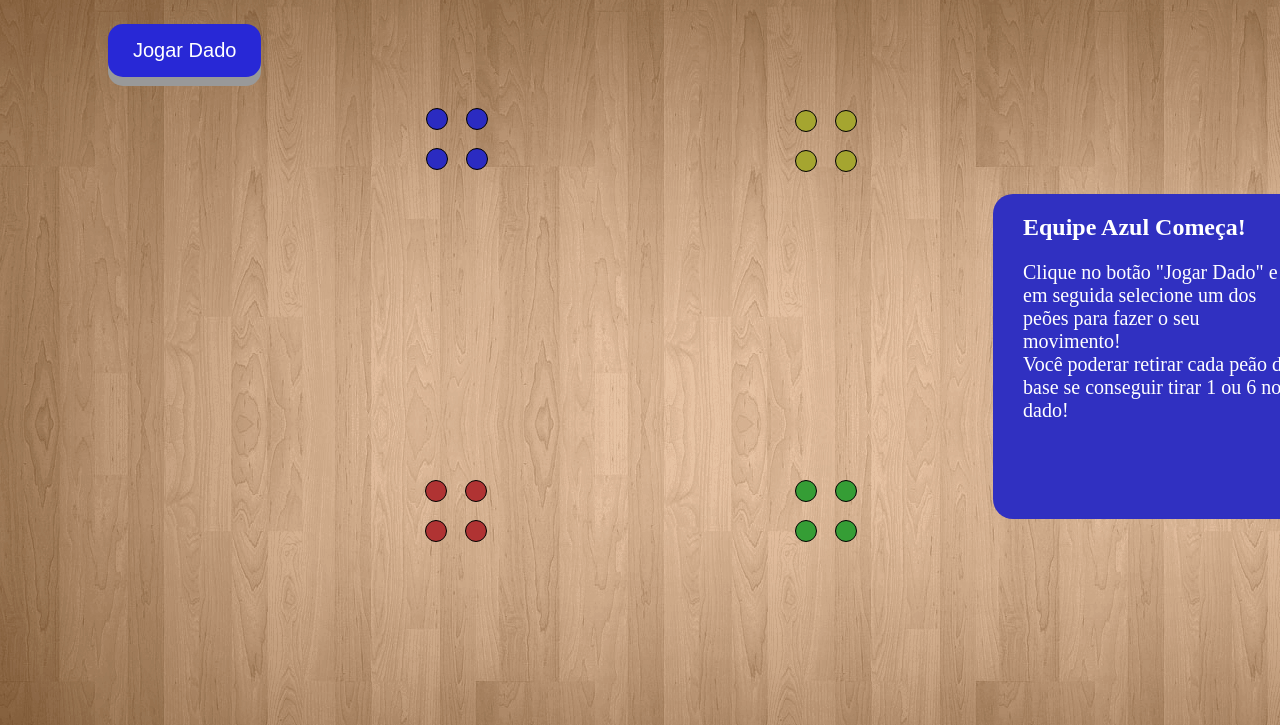
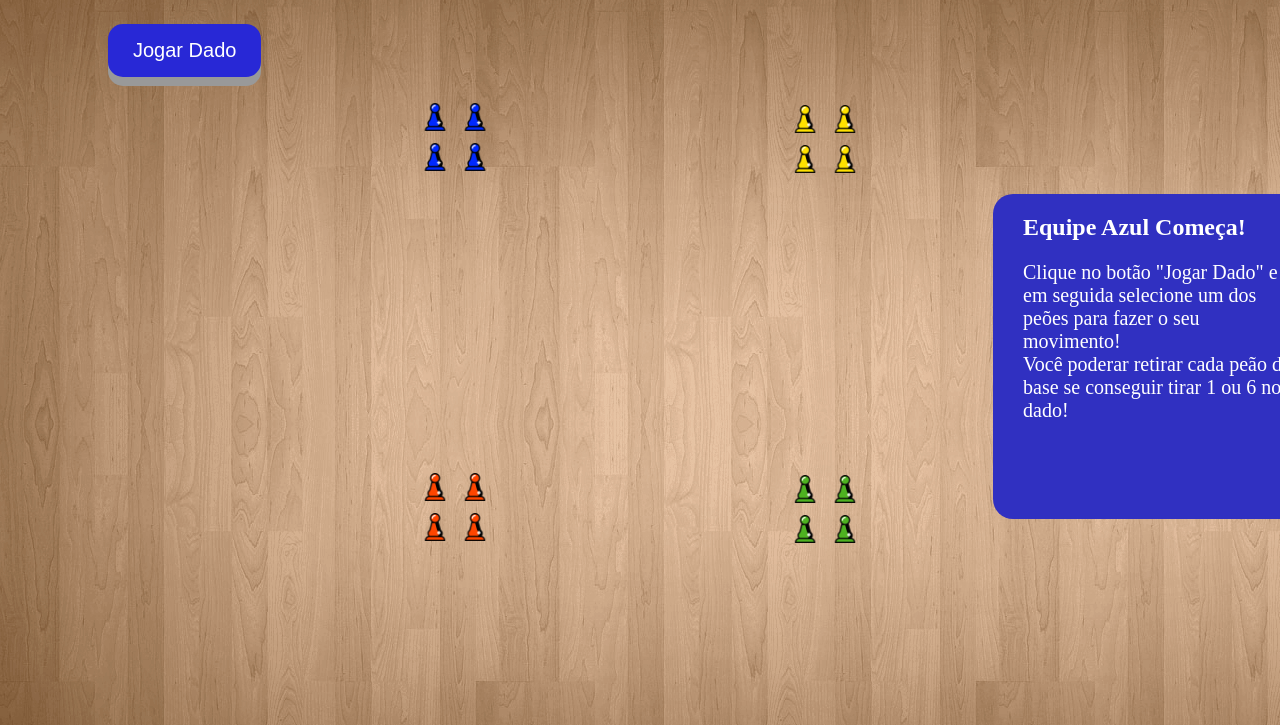
Before and after one commit to henriquegmendes/ludo-game-by-henrique, a plain HTML site: page index.html in a window 1280 px wide. Both pictures are taken after a click on the button "Click to Start". Shown: the part 75-800 px from the top of the page. Drawn offline with Linux system fonts and the light colour scheme.

Commit message:
changed pawn design. Added images instead of a just a circle

```diff
--- a/css/style.css
+++ b/css/style.css
@@ -162,45 +162,22 @@ p {
 
 .blue-pawn {
   position: absolute;
-  width: 20px;
-  height: 20px;
-  background: rgb(43, 43, 193);
-  border-radius: 50%;
-  border: 1px solid #000000;
   display: none;
 }
 
 .yellow-pawn {
   position: absolute;
-  width: 20px;
-  height: 20px;
-  margin-left: 4px;
-  background: rgb(165, 165, 48);
-  border-radius: 50%;
-  border: 1px solid #000000;
   display: none;
 
 }
 
 .green-pawn {
   position: absolute;
-  width: 20px;
-  height: 20px;
-  margin-left: 8px;
-  background: rgb(53, 157, 53);
-  border-radius: 50%;
-  border: 1px solid #000000;
   display: none;
 }
 
 .red-pawn {
   position: absolute;
-  width: 20px;
-  height: 20px;
-  margin-left: -4px;
-  background: rgb(176, 51, 51);
-  border-radius: 50%;
-  border: 1px solid #000000;
   display: none;
 }
 
@@ -208,8 +185,8 @@ p {
   position: absolute;
   width: 80px;
   height: 80px;
-  margin-top: 83px;
-  margin-left: 85px;
+  margin-top: 78px;
+  margin-left: 80px;
 }
 
 .base-blue > div {
@@ -223,7 +200,7 @@ p {
   position: absolute;
   width: 80px;
   height: 80px;
-  margin-top: 85px;
+  margin-top: 80px;
   margin-left: 450px;
 }
 
@@ -238,8 +215,8 @@ p {
   position: absolute;
   width: 80px;
   height: 80px;
-  margin-top: 455px;
-  margin-left: 446px;
+  margin-top: 450px;
+  margin-left: 450px;
 }
 
 .base-green > div {
@@ -253,9 +230,8 @@ p {
   position: absolute;
   width: 80px;
   height: 80px;
-  /* border: 1px solid rgba(0, 0, 0, 0); */
-  margin-top: 455px;
-  margin-left: 88px;
+  margin-top: 448px;
+  margin-left: 80px;
 }
 
 .base-red > div {
--- a/index.html
+++ b/index.html
@@ -62,58 +62,58 @@
   <div id="board-container">
     <div class="base-blue">
       <div id="board-blue-base-1">
-        <div id="b1" class="blue-pawn pawns"></div>
+        <img id="b1" class="blue-pawn" src="images/blue-pawn.png" weight="22px" height="28px">
       </div>
       <div id="board-blue-base-2">
-        <div id="b2" class="blue-pawn pawns"></div>
+        <img id="b2" class="blue-pawn" src="images/blue-pawn.png" weight="22px" height="28px">
       </div>
       <div id="board-blue-base-3">
-        <div id="b3" class="blue-pawn pawns"></div>
+        <img id="b3" class="blue-pawn" src="images/blue-pawn.png" weight="22px" height="28px">
       </div>
       <div id="board-blue-base-4">
-        <div id="b4" class="blue-pawn pawns"></div>
+        <img id="b4" class="blue-pawn" src="images/blue-pawn.png" weight="22px" height="28px">
       </div>
     </div>
     <div class="base-yellow">
       <div id="board-yellow-base-1">
-        <div id="y1" class="yellow-pawn pawns"></div>
+        <img id="y1" class="yellow-pawn" src="images/yellow-pawn.png" weight="22px" height="28px">
       </div>
       <div id="board-yellow-base-2">
-        <div id="y2" class="yellow-pawn pawns"></div>
+        <img id="y2" class="yellow-pawn" src="images/yellow-pawn.png" weight="22px" height="28px">
       </div>
       <div id="board-yellow-base-3">
-        <div id="y3" class="yellow-pawn pawns"></div>
+        <img id="y3" class="yellow-pawn" src="images/yellow-pawn.png" weight="22px" height="28px">
       </div>
       <div id="board-yellow-base-4">
-        <div id="y4" class="yellow-pawn pawns"></div>
+        <img id="y4" class="yellow-pawn" src="images/yellow-pawn.png" weight="22px" height="28px">
       </div>
     </div>
     <div class="base-green">
       <div id="board-green-base-1">
-        <div id="g1" class="green-pawn pawns"></div>
+        <img id="g1" class="green-pawn" src="images/green-pawn.png" weight="22px" height="28px">
       </div>
       <div id="board-green-base-2">
-        <div id="g2" class="green-pawn pawns"></div>
+        <img id="g2" class="green-pawn" src="images/green-pawn.png" weight="22px" height="28px">
       </div>
       <div id="board-green-base-3">
-        <div id="g3" class="green-pawn pawns"></div>
+        <img id="g3" class="green-pawn" src="images/green-pawn.png" weight="22px" height="28px">
       </div>
       <div id="board-green-base-4">
-        <div id="g4" class="green-pawn pawns"></div>
+        <img id="g4" class="green-pawn" src="images/green-pawn.png" weight="22px" height="28px">
       </div>
     </div>
     <div class="base-red">
       <div id="board-red-base-1">
-        <div id="r1" class="red-pawn pawns"></div>
+        <img id="r1" class="red-pawn" src="images/red-pawn.png" weight="22px" height="28px">
       </div>
       <div id="board-red-base-2">
-        <div id="r2" class="red-pawn pawns"></div>
+        <img id="r2" class="red-pawn" src="images/red-pawn.png" weight="22px" height="28px">
       </div>
       <div id="board-red-base-3">
-        <div id="r3" class="red-pawn pawns"></div>
+        <img id="r3" class="red-pawn" src="images/red-pawn.png" weight="22px" height="28px">
       </div>
       <div id="board-red-base-4">
-        <div id="r4" class="red-pawn pawns"></div>
+        <img id="r4" class="red-pawn" src="images/red-pawn.png" weight="22px" height="28px">
       </div>
     </div>
     <div class="grid-top">
```
Also changed, not shown: images/blue-pawn.png (added), images/green-pawn.png (added), images/red-pawn.png (added), images/yellow-pawn.png (added), 2 other files.
